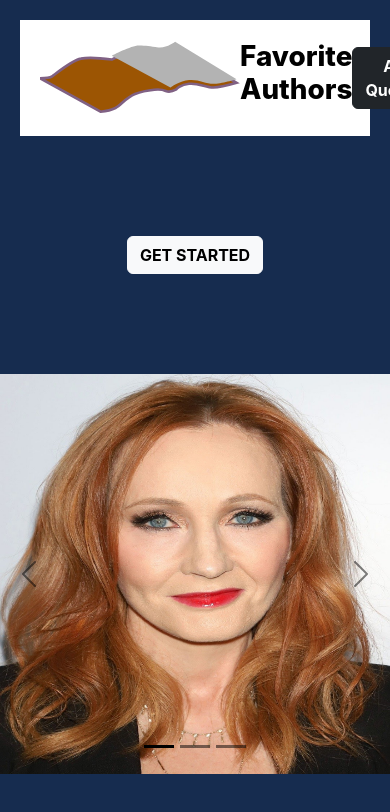
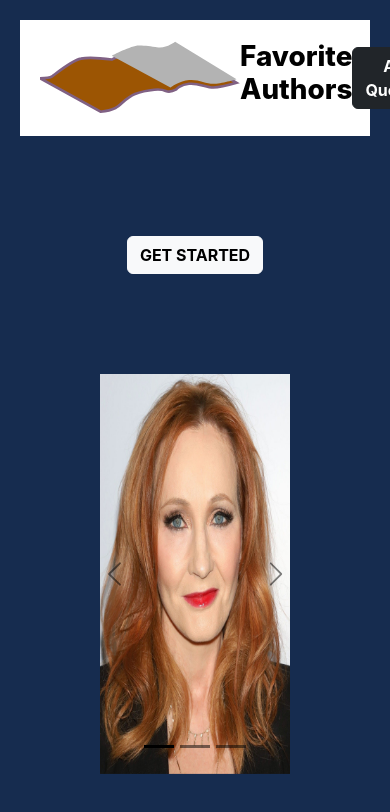
Before and after one commit to PaulDeUlloa/MERN_Authors, a React (Create React App) app in the folder client/: page / in a window 390 px wide. Shown: the top 812 px of the page. Built offline with nearby package versions, Linux system fonts and the light colour scheme.

Commit message:
media queries and spacing for carousel

```diff
--- a/client/src/App.css
+++ b/client/src/App.css
@@ -211,3 +211,26 @@ body{
 #allAuthorsBgColor{
   background-image: linear-gradient( to bottom ,rgb(234, 203, 203), rgb(185, 109, 55), rgb(234, 203, 203));
 }
+
+/* Carousel Wrapper */
+#carouselWrapper{
+  margin: auto 600px;
+}
+
+@media screen and (max-width: 1630px) {
+  #carouselWrapper{
+    margin: auto 400px;
+  }
+}
+
+@media screen and (max-width: 1200px) {
+  #carouselWrapper{
+    margin: auto 200px;
+  }
+}
+
+@media screen and (max-width: 800px) {
+  #carouselWrapper{
+    margin: auto 100px;
+  }
+}
--- a/client/src/view/GetStarted.jsx
+++ b/client/src/view/GetStarted.jsx
@@ -11,6 +11,7 @@ const GetStarted = () => {
           </Link>
         </button>
       </div>
+      <div id="carouselWrapper">
         <div id="carouselExampleDark" class="carousel carousel-dark slide">
           <div class="carousel-indicators">
             <button
@@ -78,8 +79,8 @@ const GetStarted = () => {
               <div class="carousel-caption d-none d-md-block">
                 <h5>Ken Follet</h5>
                 <p>
-                Kenneth M. Follett is a Welsh author of thrillers and historical
-                novels who has sold more than 160 million copies.
+                  Kenneth M. Follett is a Welsh author of thrillers and
+                  historical novels who has sold more than 160 million copies.
                 </p>
               </div>
             </div>
@@ -104,6 +105,7 @@ const GetStarted = () => {
           </button>
         </div>
       </div>
+    </div>
   );
 };
 
```
Lines whose indentation alone changed are shown as unchanged.
